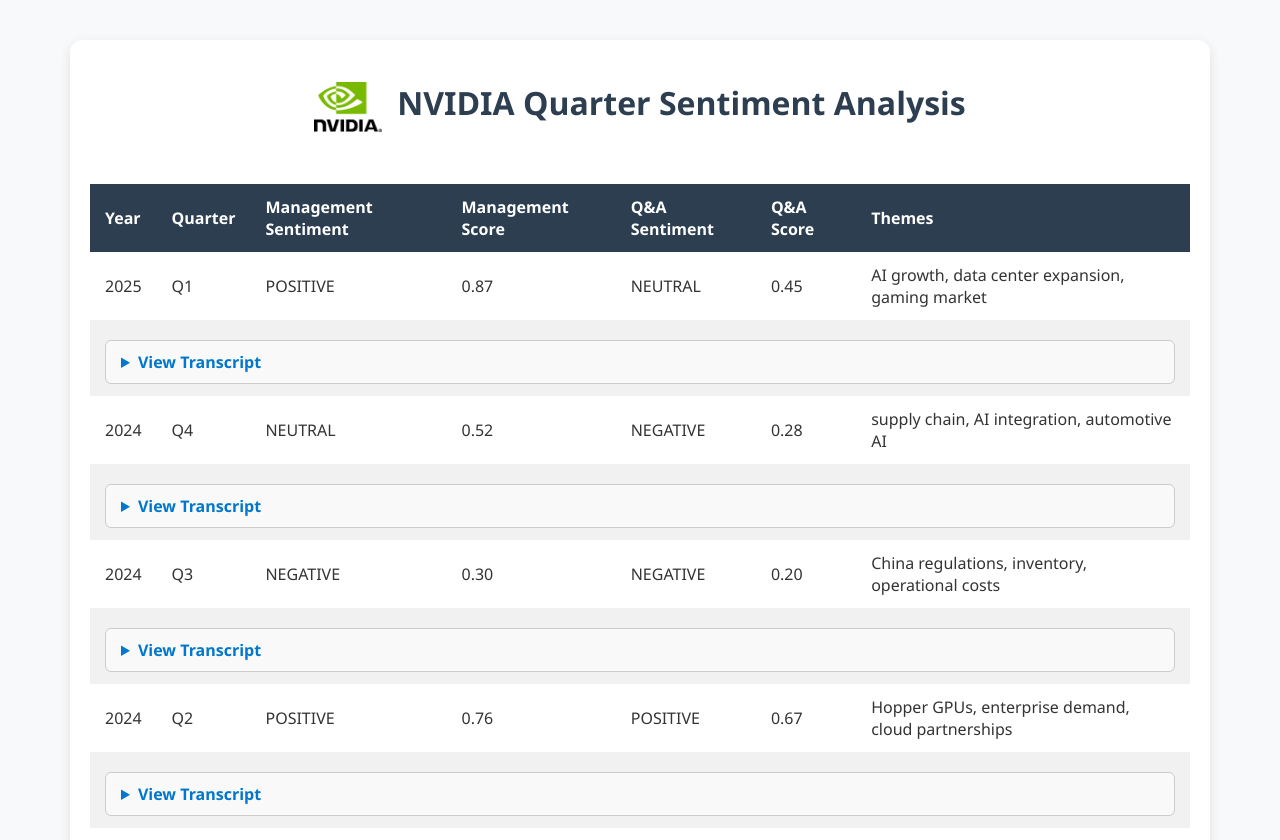
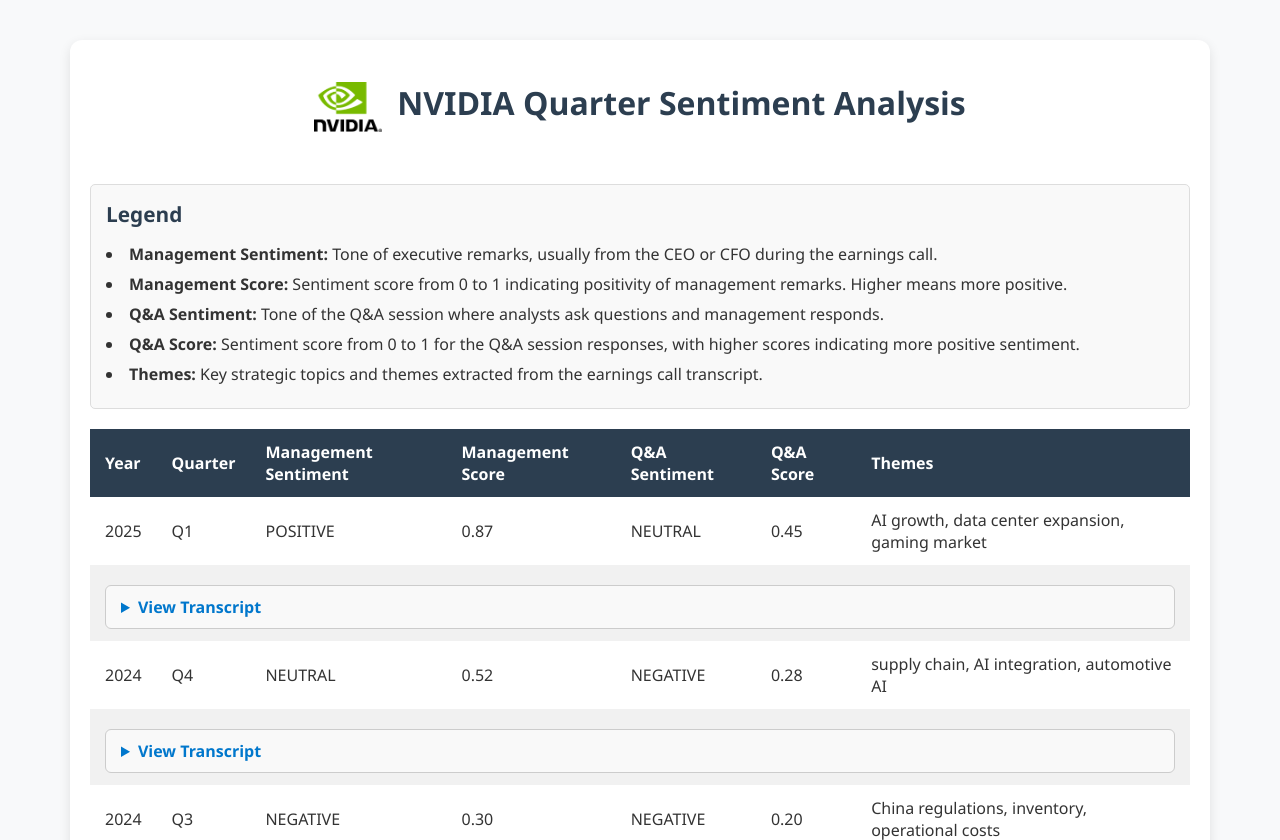
Before and after one commit to gavin-barro/AIEarningsSignal, a Flask app: page / in a window 1280 px wide. Shown: the top 840 px of the page. Run offline with Flask 3, Linux system fonts and the light colour scheme.

Commit message:
add basic legend with some css

```diff
--- a/src/model.py
+++ b/src/model.py
@@ -120,7 +120,7 @@
                          - The concatenated text of the prepared remarks.
                          - The concatenated text of the Q&A section.
     """
-    prepared_remarks = []
+    speaker_remarks = []
     qna_section = []
 
     for segment in transcript:
@@ -128,12 +128,12 @@
         content = segment["content"]
 
         if speaker_title in ["ceo", "cfo"]:
-            prepared_remarks.append(content)
+            speaker_remarks.append(content)
 
         # if speaker_title == "analyst" or speaker_title == "operator" or speaker_title in ["ceo", "cfo"]:
         qna_section.append(content)
 
-    return " ".join(prepared_remarks), " ".join(qna_section)
+    return " ".join(speaker_remarks), " ".join(qna_section)
 
 def analyze_sentiment(text: str, sentiment_analyzer: Any) -> dict:
     """
@@ -303,5 +303,5 @@
             print_score_diff("Management", mgmt_score_diff)
             print_score_diff("Q&A", qna_score_diff)
 
-# if __name__ == "__main__":
-#     main()
+if __name__ == "__main__":
+    main()
--- a/src/static/css/style.css
+++ b/src/static/css/style.css
@@ -99,3 +99,26 @@
     height: 50px;
     width: auto;
 }
+
+.legend {
+    background: #f9f9f9;
+    border: 1px solid #ddd;
+    padding: 15px;
+    margin-bottom: 20px;
+    border-radius: 5px;
+}
+
+.legend h2 {
+    margin-top: 0;
+    font-size: 1.3rem;
+}
+
+.legend ul {
+    list-style: disc inside;
+    padding-left: 0;
+    margin: 0;
+}
+
+.legend li {
+    margin-bottom: 8px;
+}
--- a/src/templates/index.html
+++ b/src/templates/index.html
@@ -13,6 +13,18 @@
             <img src="{{ url_for('static', filename='img/nvidia_logo.png') }}" alt="NVIDIA Logo" class="logo" />
             <h1>NVIDIA Quarter Sentiment Analysis</h1>
         </div>
+
+        <!-- Legend / Explanation -->
+        <section class="legend">
+            <h2>Legend</h2>
+            <ul>
+                <li><strong>Management Sentiment:</strong> Tone of executive remarks, usually from the CEO or CFO during the earnings call.</li>
+                <li><strong>Management Score:</strong> Sentiment score from 0 to 1 indicating positivity of management remarks. Higher means more positive.</li>
+                <li><strong>Q&amp;A Sentiment:</strong> Tone of the Q&amp;A session where analysts ask questions and management responds.</li>
+                <li><strong>Q&amp;A Score:</strong> Sentiment score from 0 to 1 for the Q&amp;A session responses, with higher scores indicating more positive sentiment.</li>
+                <li><strong>Themes:</strong> Key strategic topics and themes extracted from the earnings call transcript.</li>
+            </ul>
+        </section>
 
         <!-- Table -->
         <table>
```
